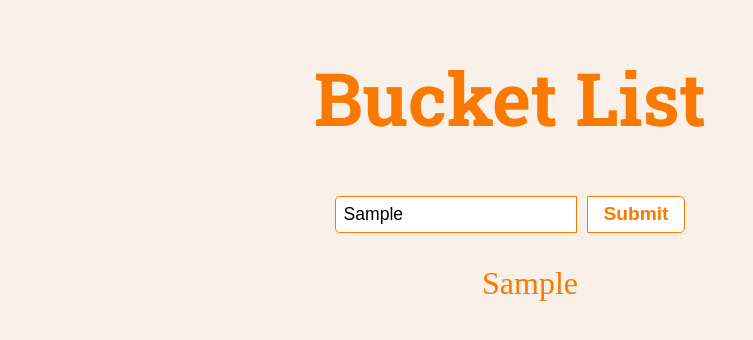
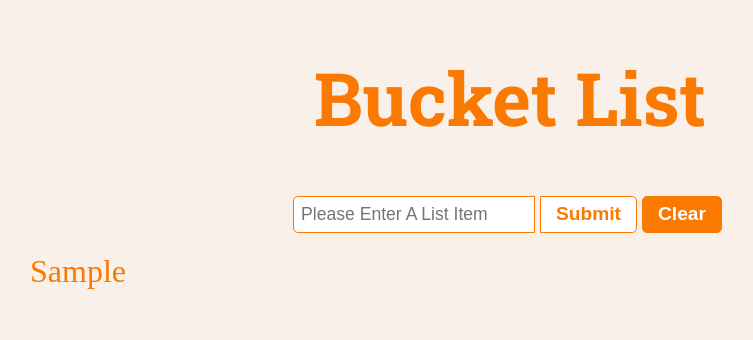
Before and after one commit to GrumpyMonk26/bucketList, a plain HTML site: page index.html in a window 1280 px wide. Both pictures are taken after typing "Sample" into the empty fields and a click on the button "Submit". Shown: the whole page, without its empty margins (130-883 px from the left). Drawn offline with Linux system fonts and the light colour scheme.

Commit message:
local storage configured, delete button added

```diff
--- a/index.html
+++ b/index.html
@@ -19,12 +19,24 @@
         </header>
         <main class="list--container">
             <div class="input--container">
-                <input type="text" class="list" id="list--input" placeholder="Please Enter A List Item">
-                <button class="list--btn" id="list--button"
-                onclick={input()}>Submit</button>
+                <input type="text"
+                        class="list"
+                        id="input--el"
+                        placeholder="Please Enter A List Item"
+                        >
+                <button class="list--btn"
+                        id="list--button">
+                        Submit
+                        </button>
+                <button class="delete--btn"
+                        id="delete--button">
+                        Clear
+                        </button>
             </div>
                 <div class="list--section">
-                    <ul class="list--el" id="ul--el"></ul>
+                    <ul class="list--el"
+                        id="ul--el">
+                    </ul>
                 </div>
 
 
--- a/script.js
+++ b/script.js
@@ -1,6 +1,36 @@
+let inputValues = [];
+const inputEl = document.getElementById('input--el')
+const inputBtn = document.getElementById("list--button")
+const deleteBtn = document.getElementById('delete--button')
 const ulEl = document.getElementById('ul--el')
 
-function input(){
-    let inputVal = document.getElementById('list--input').value
-    ulEl.textContent = inputVal;
+const inputValuesFromLocalStorage = JSON.parse( localStorage.getItem("inputValues") )
+
+if (inputValuesFromLocalStorage) {
+    inputValues = inputValuesFromLocalStorage
+    renderVal()
 }
+
+function renderVal() {
+    let listItems = ""
+    for (let i = 0; i < inputValues.length; i++) {
+        listItems += `<li> ${inputValues[i]} </li>`
+        console.log(inputValues[i])
+    }
+
+    ulEl.innerHTML = listItems
+}
+
+deleteBtn.addEventListener("dblclick", function(){
+    localStorage.clear()
+    inputValues = []
+    renderVal()
+} )
+
+inputBtn.addEventListener("click", function(){
+    inputValues.push(inputEl.value)
+    inputEl.value = ""
+    localStorage.setItem("inputValues", JSON.stringify(inputValues) )
+    renderVal()
+    console.log(inputValues)
+})
--- a/style.css
+++ b/style.css
@@ -30,7 +30,7 @@ body{
     border: 1px solid #F97901;
     outline: #F97901;
     font-size: 1.1rem;
-    margin-right: 10px;
+    margin-right: 5px;
     padding: 7px;
     border-top-left-radius: 5px;
     border-bottom-left-radius: 5px;
@@ -40,6 +40,7 @@ body{
     padding: 5px 15px;
     font-weight: bold;
     font-size: 1.2rem;
+    margin-right: 5px;
     color: #F97901;
     border: 1px solid #F97901;
     outline: #F97901;
@@ -54,15 +55,43 @@ body{
     cursor: pointer;
 }
 
-.list--section {
+.delete--btn {
+    padding: 5px 15px;
+    font-weight: bold;
+    font-size: 1.2rem;
+    margin-right: 5px;
+    color: #fff;
+    background-color: #F97901;
+    border: 1px solid #F97901;
+    transition: transform .5s;
+    border-radius: 5px;
+}
+
+.delete--btn:hover {
+    transform: scale(1.1);
+    cursor: pointer;
+}
+
+
+/* .list--section {
     display: flex;
     flex-direction: column;
-    justify-content: space-evenly;
+    justify-content: center;
     text-align: center;
     margin: 0 auto;
-}
+} */
 
 .list--el {
     font-size: 2rem;
     color: #F97901;
 }
+
+ul {
+    margin-top: 20px;
+    list-style: none;
+    padding-left: 0;
+}
+
+li {
+    margin-top: 5px;
+}
```
